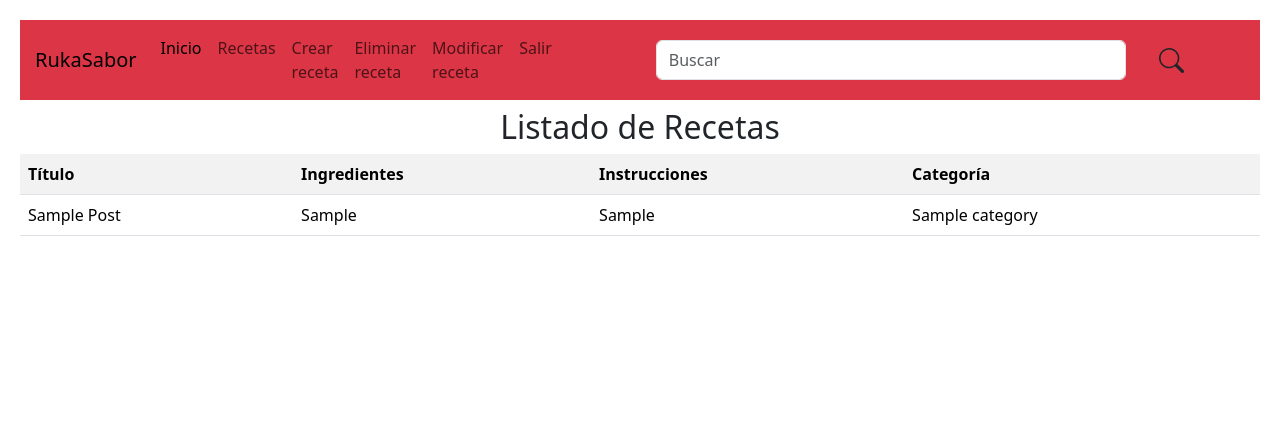
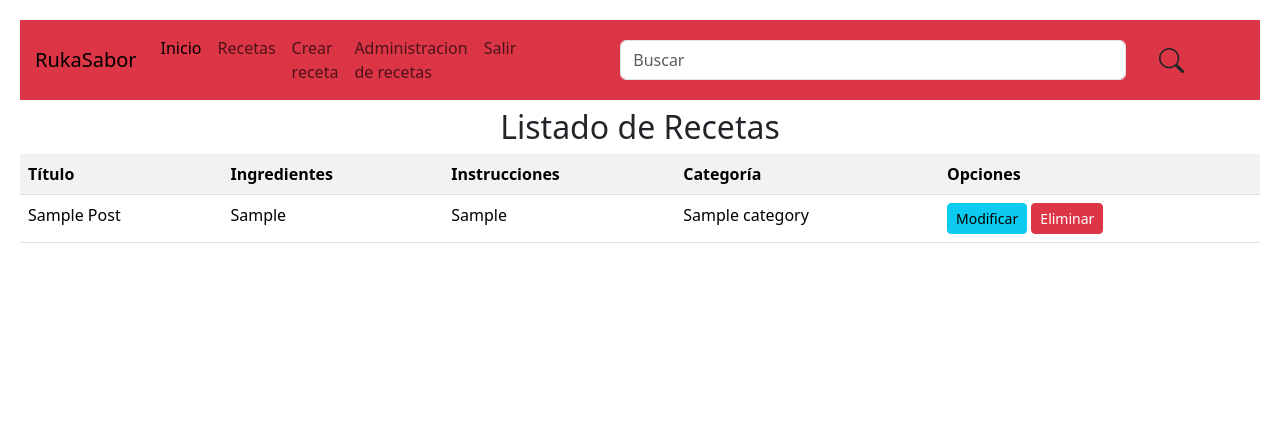
Before and after one commit to fernandtw/proyectoTaller, a Django app: page /listar-recetas/ in a window 1280 px wide. Shown: the top 442 px of the page. Run offline with Django 5.2, Linux system fonts and the light colour scheme; a user stored in the database is signed in; tables that the repository leaves empty hold one stand-in row (values such as "Sample post"); some libraries are stand-ins or nearby versions.

Commit message:
Modidicar y eliminar listos

```diff
--- a/recetas/appRecetas/templates/Admin/listar.html
+++ b/recetas/appRecetas/templates/Admin/listar.html
@@ -12,6 +12,7 @@
                 <th>Ingredientes</th>
                 <th>Instrucciones</th>
                 <th>Categoría</th>
+                <th>Opciones</th>
             </tr>
             {% for p in recetas %}
             <tr>
@@ -19,6 +20,10 @@
                 <td>{{ p.ingredients | title }}</td>
                 <td>{{ p.instructions | truncatewords:20 }}</td> <!-- Muestra solo las primeras 20 palabras -->
                 <td>{{ p.category.name }}</td> <!-- Asumiendo que category es un ForeignKey y tiene un campo 'name' -->
+                <td>
+                    <a href="{% url 'modificar_receta' p.id %}" class="btn btn-info btn-sm">Modificar</a>
+                    <a href="{% url 'eliminar_receta' p.id %}" class="btn btn-danger btn-sm">Eliminar</a>
+                </td>
             </tr>
             {% endfor %}
         </table>
--- a/recetas/appRecetas/templates/base.html
+++ b/recetas/appRecetas/templates/base.html
@@ -22,10 +22,7 @@
                 <a class="nav-link" href="{% url 'agregar_recetas' %}">Crear receta</a>
               </li>
               <li class="nav-item">
-                <a class="nav-link" href="#">Eliminar receta</a>
-              </li>
-              <li class="nav-item">
-                <a class="nav-link" href="#">Modificar receta</a>
+                <a class="nav-link" href="{% url 'listar_recetas' %}">Administracion de recetas</a>
               </li>
                 <!-- Puedes agregar más opciones para el staff aquí -->
               {% endif %}
--- a/recetas/appRecetas/urls.py
+++ b/recetas/appRecetas/urls.py
@@ -11,6 +11,9 @@ urlpatterns = [
     path('agregar-recetas/',views.agregar_receta, name='agregar_recetas'),
     path('listar-recetas/',views.listar_recetas, name='listar_recetas'),
     path('accounts/',include('django.contrib.auth.urls')),
+    path('modificar-receta/<id>/',views.modificar_receta, name='modificar_receta'),
+    path('eliminar-receta/<id>/', views.eliminar_receta, name='eliminar_receta'),
+
 
 
 ]
--- a/recetas/appRecetas/views.py
+++ b/recetas/appRecetas/views.py
@@ -1,4 +1,4 @@
-from django.shortcuts import render, redirect, reverse
+from django.shortcuts import render, redirect, reverse, get_object_or_404
 from django.http import HttpResponse
 from .models import Post
 from django.contrib.auth import logout, authenticate, login
@@ -81,3 +81,31 @@ def listar_recetas(request):
         'recetas': recetas  # Cambia 'Post' por 'recetas' para que sea más descriptivo
     }
     return render(request, 'Admin/listar.html', data)
+
+
+
+def modificar_receta(request, id):
+
+    receta = get_object_or_404(Post, id=id)
+
+    data  = {
+        'form': PostForm(instance=receta)
+    }
+
+    if request.method == 'POST':
+        formulario = PostForm(data=request.POST, instance=receta, files=request.FILES)
+        if formulario.is_valid():
+            formulario.save()
+            return redirect(to="listar_recetas")
+        data["form"] = formulario
+
+
+
+    return render(request, 'Admin/modificar.html', data)
+
+
+
+def eliminar_receta(request, id):
+    receta = get_object_or_404(Post, id=id)
+    receta.delete()
+    return redirect(to="listar_recetas")
```
Also changed, not shown: recetas/appRecetas/templates/Admin/modificar.html (+29 -0 lines), recetas/media/posts/2560x1440.jpg (added), recetas/media/posts/2560x1440_VXZKqlL.jpg (added), recetas/media/posts/_f2u__escapism_desktop_background_by_strawberrycottonmilk_dh1d5en.png (added), 5 other files.
